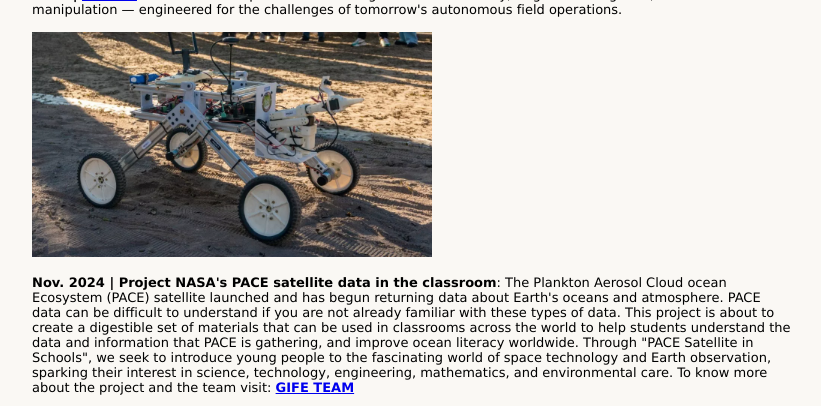
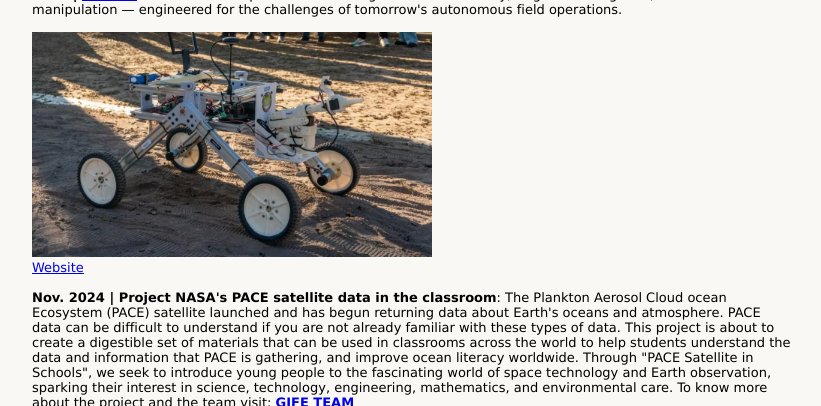
Before and after one commit to estebanjy/estebanjy.github.io, a Jekyll site: the page built from index.html, in a window 1280 px wide and 900 px high, scrolled down 433 px, cut to the strip 0-406 px from the top of the window. Shown: the whole strip, without its empty margins (228-1049 px from the left). Built offline with Jekyll 4.4.1, drawn with Linux system fonts in a browser that asks for light colours.

Commit message:
add Rovik-1 website link on homepage

```diff
--- a/index.html
+++ b/index.html
@@ -42,6 +42,8 @@ title: Home
                 <br>
                 <br>
                 <img src="images/rovik-1.webp" alt="Rovik-1 UGV" style="width:400px;max-width:100%;" loading="lazy">
+                <br>
+                <a href="https://www.rovik1.com">Website</a>
                 <br>
                 <br>
                 <b>Nov. 2024 | Project NASA's PACE satellite data in the classroom</b>: The Plankton Aerosol Cloud ocean Ecosystem (PACE) satellite launched and has begun returning data about Earth's oceans and atmosphere. PACE data can be difficult to understand if you are not already familiar with these types of data. This project is about to create a digestible set of materials that can be used in classrooms across the world to help students understand the data and information that PACE is gathering, and improve ocean literacy worldwide. Through "PACE Satellite in Schools", we seek to introduce young people to the fascinating world of space technology and Earth observation, sparking their interest in science, technology, engineering, mathematics, and environmental care. To know more about the project and the team visit: <b><a href="https://www.spaceappschallenge.org/nasa-space-apps-2024/find-a-team/gife-team/?tab=details">GIFE TEAM</a></b>
```
